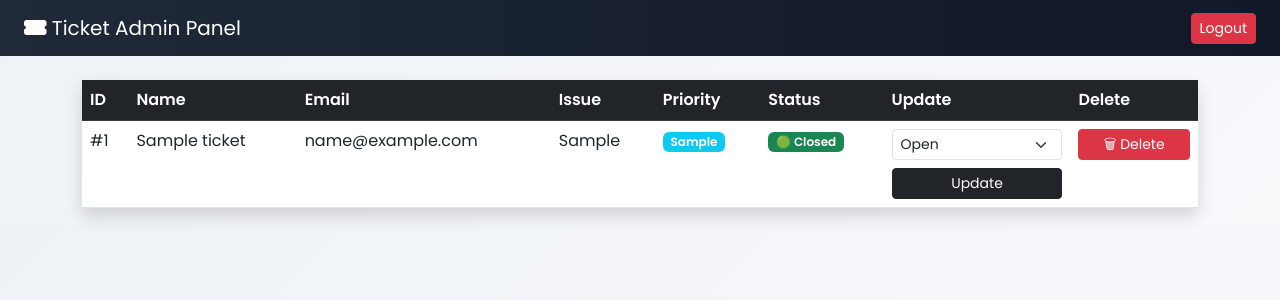
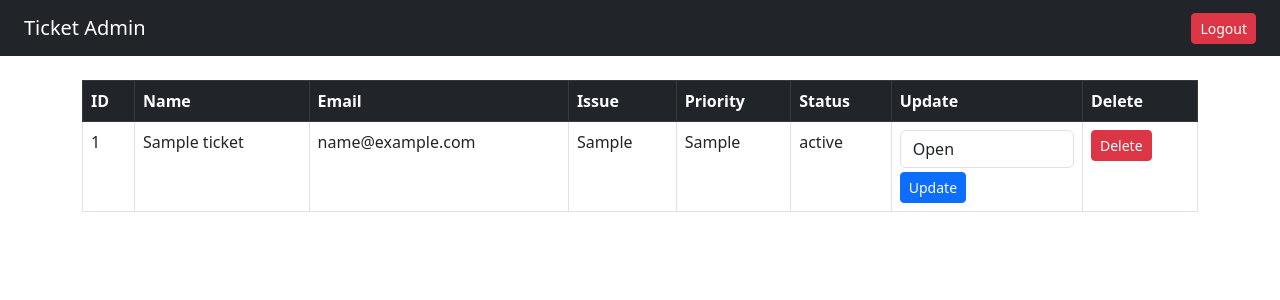
Before and after one commit to mufeedshad0-bit/ticketing-system, a Flask app: page /admin in a window 1280 px wide. Shown: the top 300 px of the page. Run offline with Flask 3, Linux system fonts and the light colour scheme; the visitor is signed in with stand-in values (Sample User, id 1); tables that the repository leaves empty hold one stand-in row (values such as "Sample post").

Commit message:
Update admin.html

```diff
--- a/templates/admin.html
+++ b/templates/admin.html
@@ -1,51 +1,20 @@
 <!DOCTYPE html>
 <html>
-
 <head>
-  <title>Admin Dashboard</title>
-
-  <!-- Bootstrap -->
+  <title>Admin</title>
   <link href="https://cdn.jsdelivr.net/npm/bootstrap@5.3.0/dist/css/bootstrap.min.css" rel="stylesheet">
-
-  <!-- Google Font -->
-  <link href="https://fonts.googleapis.com/css2?family=Poppins:wght@300;400;600&display=swap" rel="stylesheet">
-
-  <!-- Icons -->
-  <link rel="stylesheet" href="https://cdnjs.cloudflare.com/ajax/libs/font-awesome/6.0.0/css/all.min.css">
-
-  <style>
-    body {
-      background: linear-gradient(135deg, #eef2f7, #f8f9fb);
-      font-family: 'Poppins', sans-serif;
-    }
-
-    .navbar {
-      background: linear-gradient(90deg, #1f2937, #111827);
-    }
-
-    table tbody tr:hover {
-      background-color: #f1f5f9;
-    }
-  </style>
 </head>
 
 <body>
 
-<!-- Navbar -->
-<nav class="navbar navbar-dark px-4 d-flex justify-content-between">
-  <span class="navbar-brand">
-    <i class="fas fa-ticket-alt"></i> Ticket Admin Panel
-  </span>
-
-  <a href="/logout" class="btn btn-danger btn-sm">
-    Logout
-  </a>
+<nav class="navbar navbar-dark bg-dark px-4 d-flex justify-content-between">
+  <span class="navbar-brand">Ticket Admin</span>
+  <a href="{{ url_for('logout') }}" class="btn btn-danger btn-sm">Logout</a>
 </nav>
 
 <div class="container mt-4">
 
-  <!-- Table -->
-  <table class="table table-hover shadow">
+<table class="table table-bordered">
   <thead class="table-dark">
     <tr>
       <th>ID</th>
@@ -62,53 +31,34 @@
   <tbody>
     {% for t in tickets %}
     <tr>
-
-        <td>#{{ t[0] }}</td>
+      <td>{{ t[0] }}</td>
       <td>{{ t[1] }}</td>
       <td>{{ t[2] }}</td>
       <td>{{ t[3] }}</td>
+      <td>{{ t[4] }}</td>
+      <td>{{ t[5] }}</td>
 
       <td>
-          <span class="badge bg-info">{{ t[4] }}</span>
-        </td>
-
-        <td>
-          {% if t[5] == "Open" %}
-            <span class="badge bg-danger">🔴 Open</span>
-          {% elif t[5] == "In Progress" %}
-            <span class="badge bg-warning text-dark">🟡 In Progress</span>
-          {% else %}
-            <span class="badge bg-success">🟢 Closed</span>
-          {% endif %}
-        </td>
-
-        <!-- UPDATE -->
-        <td>
         <form action="{{ url_for('update_ticket', id=t[0]) }}" method="POST">
-            <select name="status" class="form-select form-select-sm mb-2">
+          <select name="status" class="form-control mb-1">
             <option>Open</option>
             <option>In Progress</option>
             <option>Closed</option>
           </select>
-            <button class="btn btn-dark btn-sm w-100">
-              Update
-            </button>
+          <button class="btn btn-primary btn-sm">Update</button>
         </form>
       </td>
 
-        <!-- DELETE -->
       <td>
-          <form action="/delete/{{ t[0] }}" method="POST"
-                onsubmit="return confirm('Are you sure you want to delete this ticket?');">
-            <button class="btn btn-danger btn-sm w-100">
-              🗑 Delete
-            </button>
+        <form action="{{ url_for('delete_ticket', id=t[0]) }}" method="POST">
+          <button class="btn btn-danger btn-sm">Delete</button>
         </form>
       </td>
 
     </tr>
     {% endfor %}
   </tbody>
+
 </table>
 
 </div>
```
Lines whose indentation alone changed are shown as unchanged.
